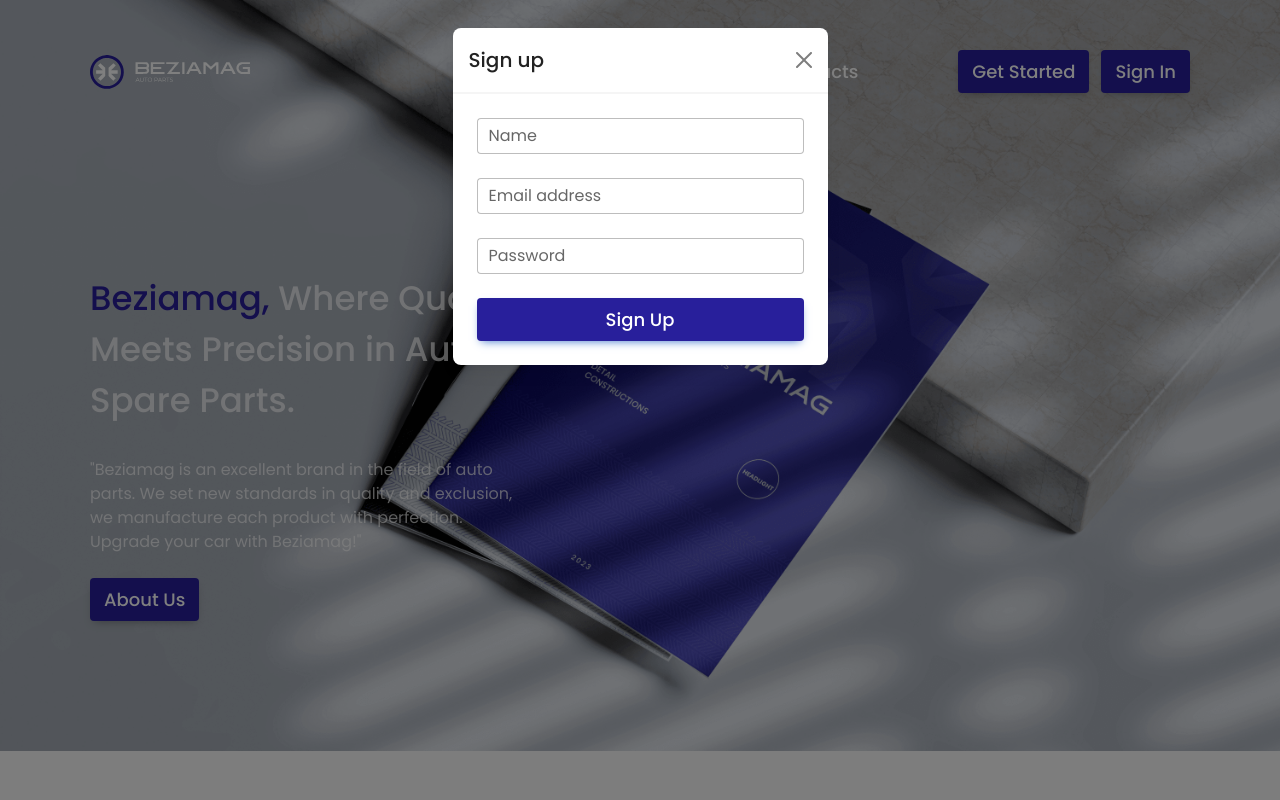
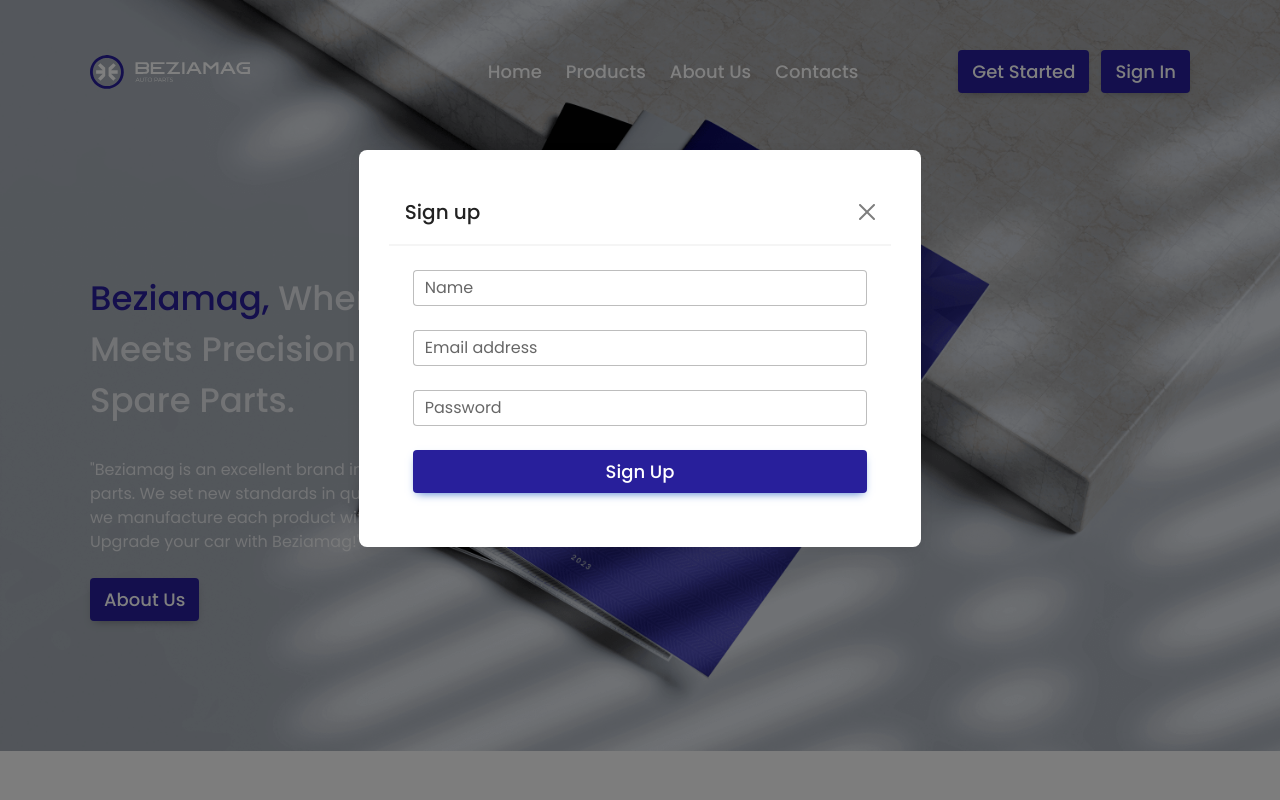
Before and after one commit to ALPINISTLAR/beziamag-DEMO, a plain HTML site: page index.html in a window 1280 px wide. Both pictures are taken after a click on the button "Get Started". Shown: the top 800 px of the page. Drawn offline with nearby package versions, Linux system fonts and the light colour scheme.

Commit message:
change modal styles

```diff
--- a/css/styles.css
+++ b/css/styles.css
@@ -46,6 +46,24 @@ body
   margin-left: auto;
   /* border: 3px solid red; */
 }
+
+
+/* * * MODALS * * */
+.modal-dialog {
+  width: 100%;
+  max-width: 750px;
+  margin-left: auto;
+  margin-right: auto;
+  margin-top: 150px;
+}
+.modal-content {
+  position: relative;
+  z-index: 10;
+  background-color: #fff;
+  padding: 30px;
+}
+
+
 
 
 /* HEADER */
```
